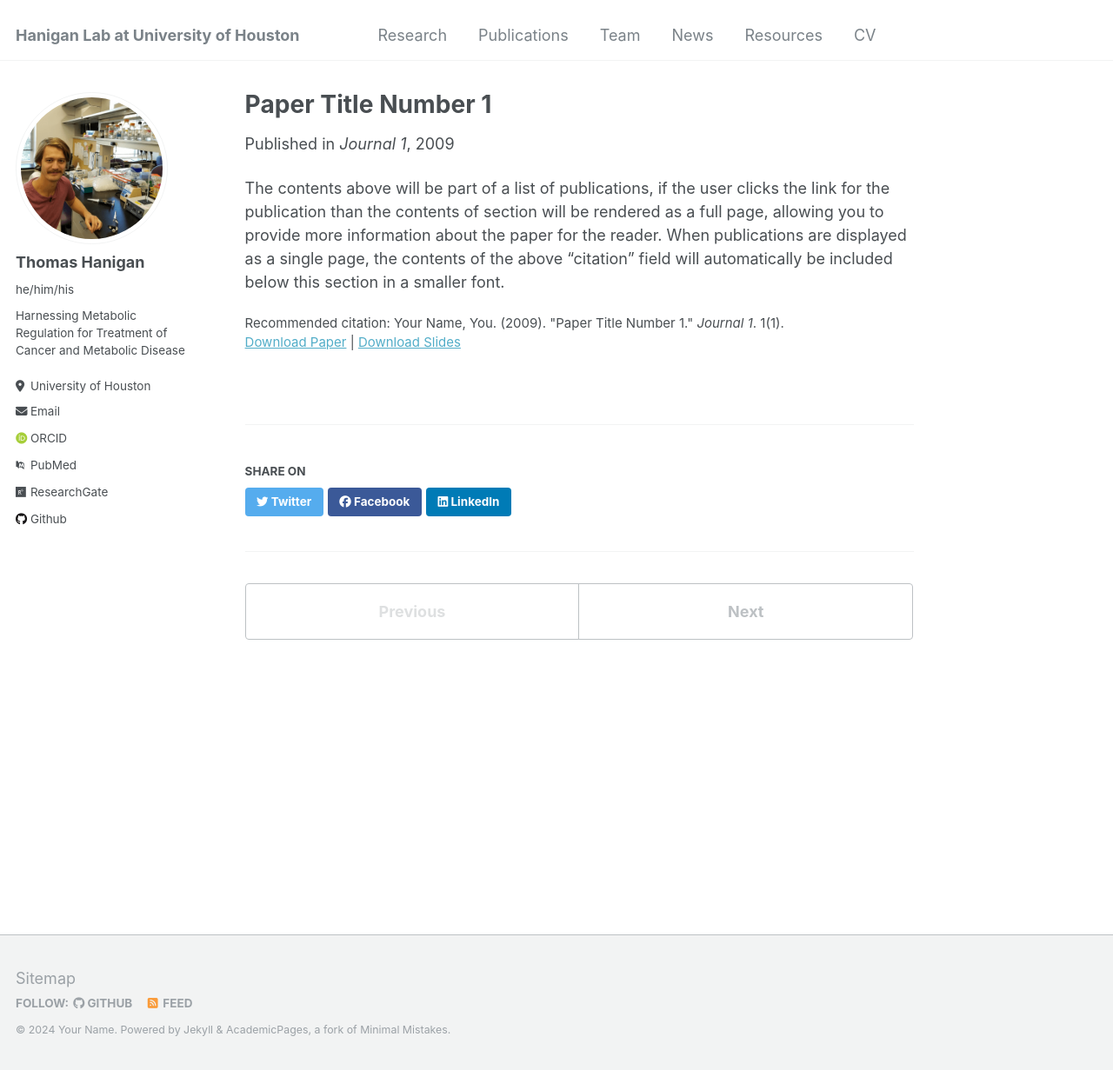
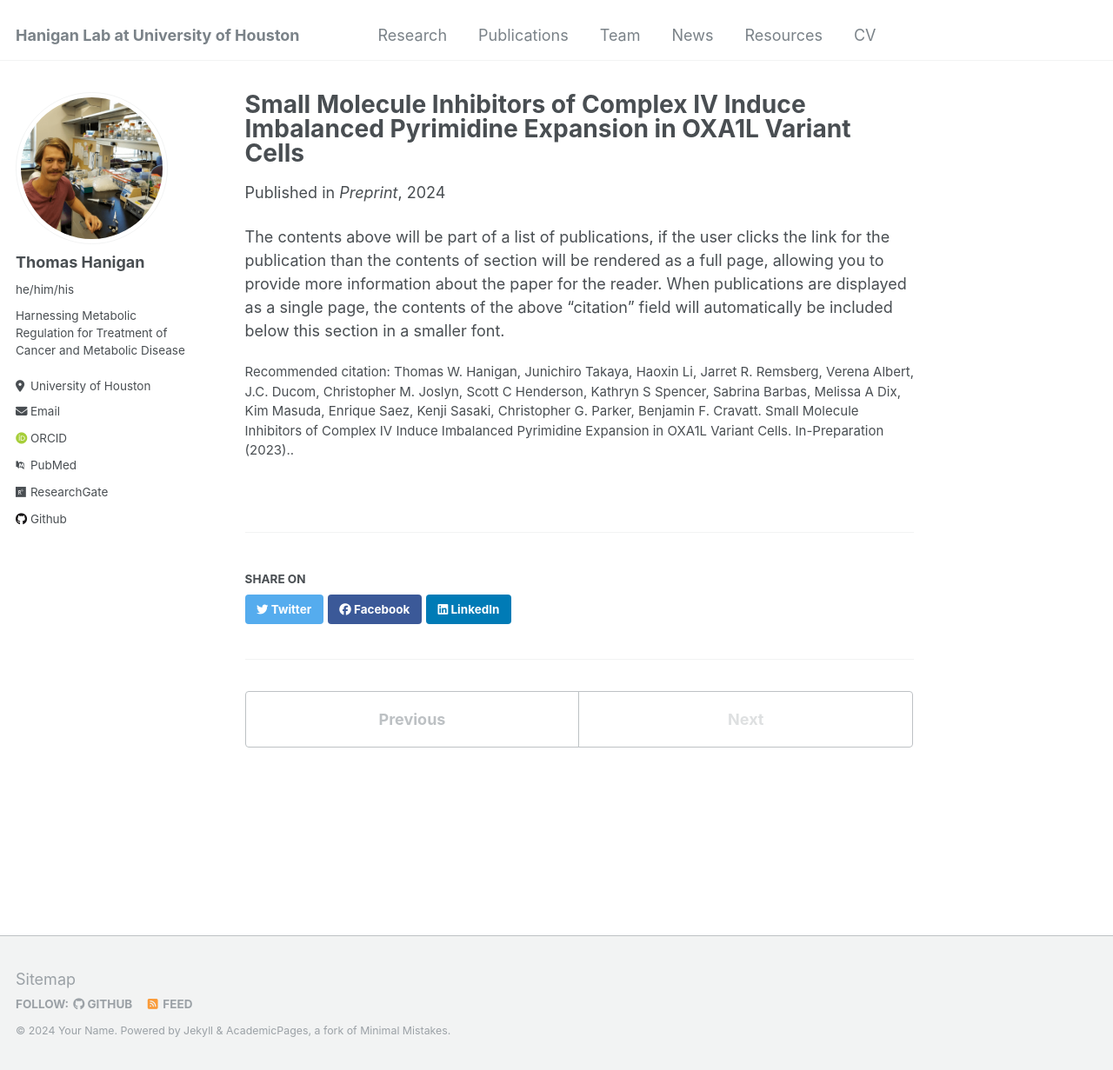
Before and after one commit to twhanigan/twhanigan.github.io, a Jekyll site: the page built from _publications/2009-10-01-paper-title-number-1.md, in a window 1280 px wide and 1231 px high. Shown: the whole window at 87% size. Built offline with Jekyll 4.4.1, drawn with Linux system fonts in a browser that asks for light colours; some web fonts are replaced.

Commit message:
Update 2009-10-01-paper-title-number-1.md

```diff
--- a/_publications/2009-10-01-paper-title-number-1.md
+++ b/_publications/2009-10-01-paper-title-number-1.md
@@ -1,13 +1,13 @@
 ---
-title: "Paper Title Number 1"
+title: "Small Molecule Inhibitors of Complex IV Induce Imbalanced Pyrimidine Expansion in OXA1L Variant Cells"
 collection: publications
-permalink: /publication/2009-10-01-paper-title-number-1
-excerpt: 'This paper is about the number 1. The number 2 is left for future work.'
-date: 2009-10-01
-venue: 'Journal 1'
-slidesurl: 'http://academicpages.github.io/files/slides1.pdf'
-paperurl: 'http://academicpages.github.io/files/paper1.pdf'
-citation: 'Your Name, You. (2009). &quot;Paper Title Number 1.&quot; <i>Journal 1</i>. 1(1).'
+permalink: #/publication/2009-10-01-paper-title-number-1
+excerpt: 'Discovery of first in class small molecules targeting the mitochondrial insertase OXA1L, and characterization of a common genetic vulnerability mediating selective lethality in non-small cell lung cancer.'
+date: 2024-08-29
+venue: 'Preprint'
+slidesurl: #'http://academicpages.github.io/files/slides1.pdf'
+paperurl: #'http://academicpages.github.io/files/paper1.pdf'
+citation: 'Thomas W. Hanigan, Junichiro Takaya, Haoxin Li, Jarret R. Remsberg, Verena Albert, J.C. Ducom, Christopher M. Joslyn, Scott C Henderson, Kathryn S Spencer, Sabrina Barbas, Melissa A Dix, Kim Masuda, Enrique Saez, Kenji Sasaki, Christopher G. Parker, Benjamin F. Cravatt. Small Molecule Inhibitors of Complex IV Induce Imbalanced Pyrimidine Expansion in OXA1L Variant Cells. In-Preparation (2023)..'
 ---
 
 The contents above will be part of a list of publications, if the user clicks the link for the publication than the contents of section will be rendered as a full page, allowing you to provide more information about the paper for the reader. When publications are displayed as a single page, the contents of the above "citation" field will automatically be included below this section in a smaller font.
```
